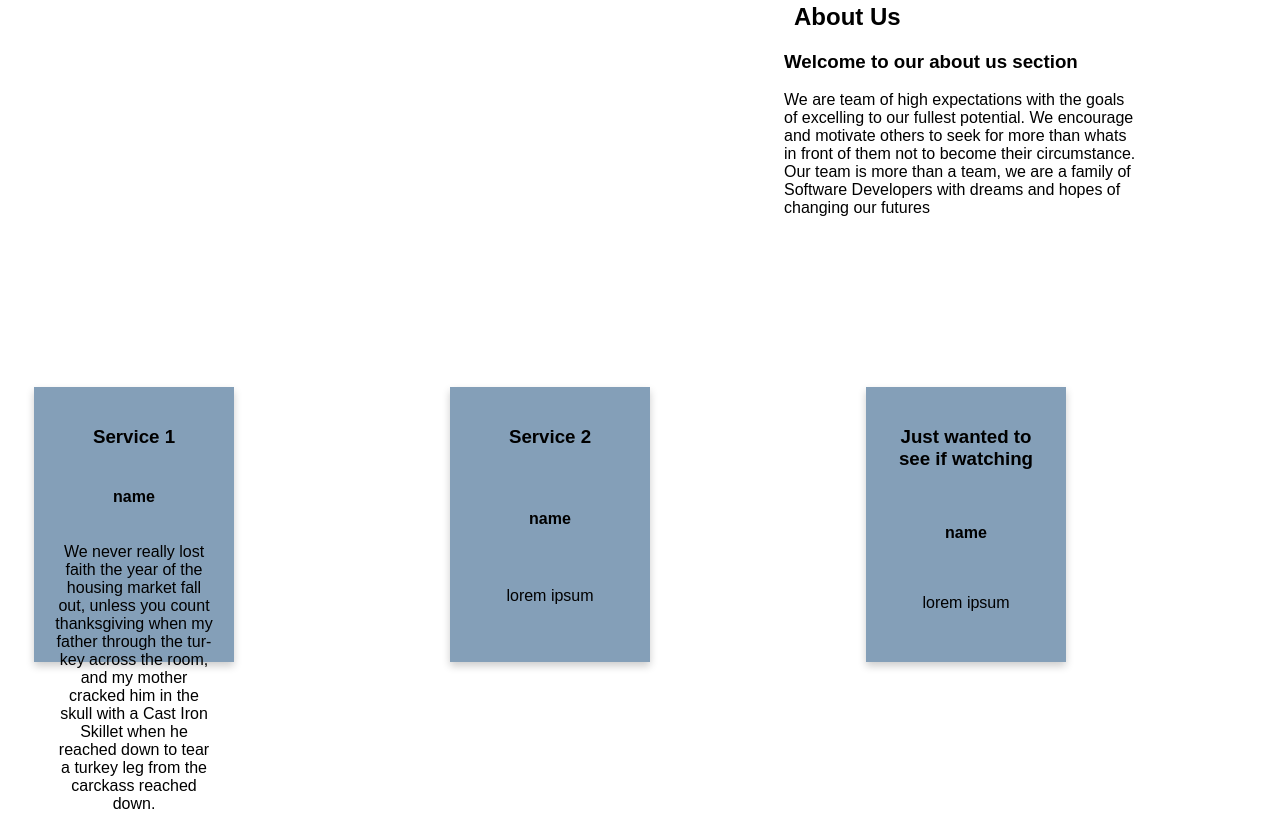
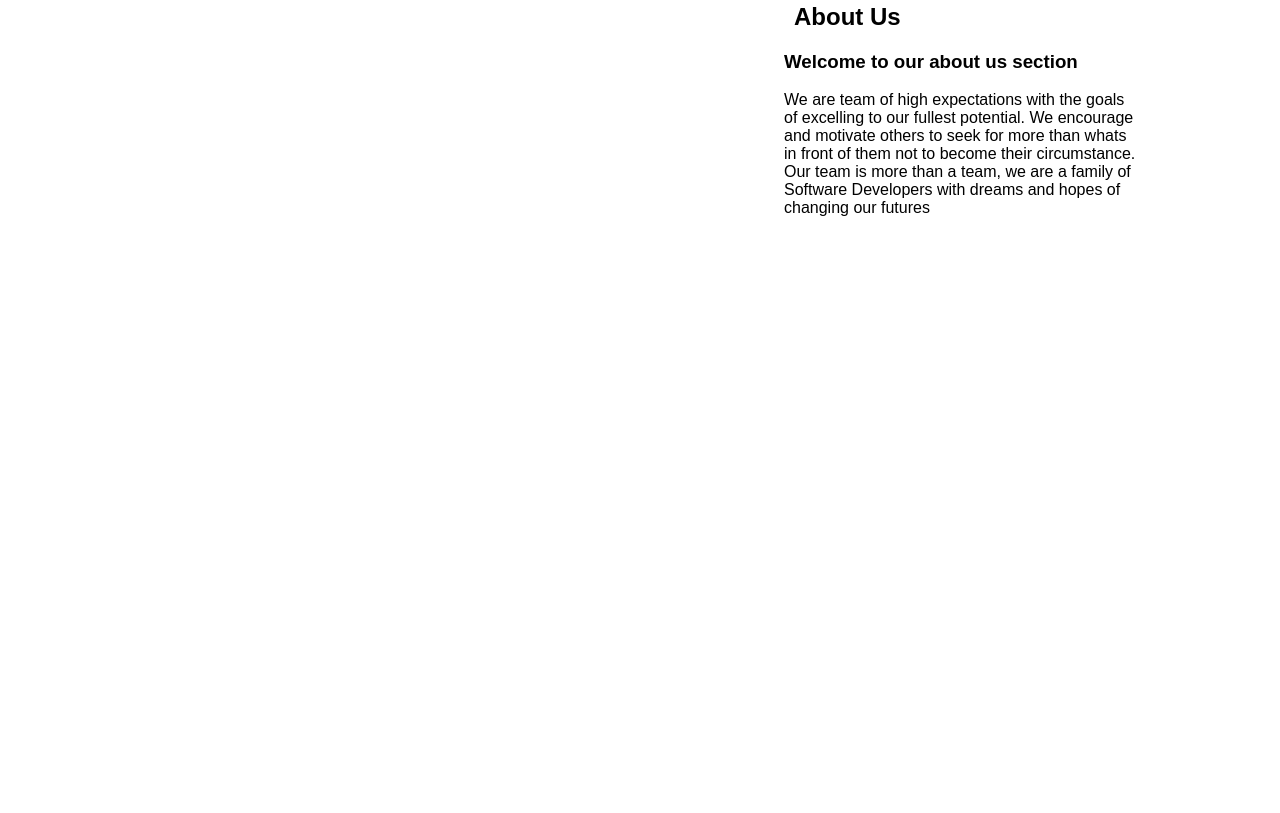
Before and after one commit to Banyan-Labs/ramp-team-2, a plain HTML site: page index.html in a window 1280 px wide. Shown: the part 1724-2537 px from the top of the page. After the commit the page ends 2101 px from the top, so only its background shows below. Drawn offline with nearby package versions, Linux system fonts and the light colour scheme.

Commit message:
deleted unwanted code

```diff
--- a/index.html
+++ b/index.html
@@ -88,29 +88,7 @@
         </div>
     </section>
 
-    <!-- Services Section -->
-    <section class="card-container">
-        <article class="card">
-            <h3>Service 1</h3>
-            <h4>name</h4>
-            <p> We never really lost faith the year of the housing market fall
-                out, unless you count thanksgiving when my father through the tur-
-                key across the room, and my mother cracked him in the skull with a Cast Iron
-                Skillet when he reached down to tear a turkey leg from the carckass
-                reached down.
-            </p>
-        </article>
-        <article class="card">
-            <h3>Service 2</h3>
-            <h4>name</h4>
-            <p>lorem ipsum</p>
-        </article>
-        <article class="card">
-            <h3>Just wanted to see if watching</h3>
-            <h4>name</h4>
-            <p>lorem ipsum</p>
-        </article>
-    </section>
+
 
     <script src="https://cdn.jsdelivr.net/npm/bootstrap@5.0.1/dist/js/bootstrap.bundle.min.js"
         integrity="sha384-gtEjrD/SeCtmISkJkNUaaKMoLD0//ElJ19smozuHV6z3Iehds+3Ulb9Bn9Plx0x4"
```
